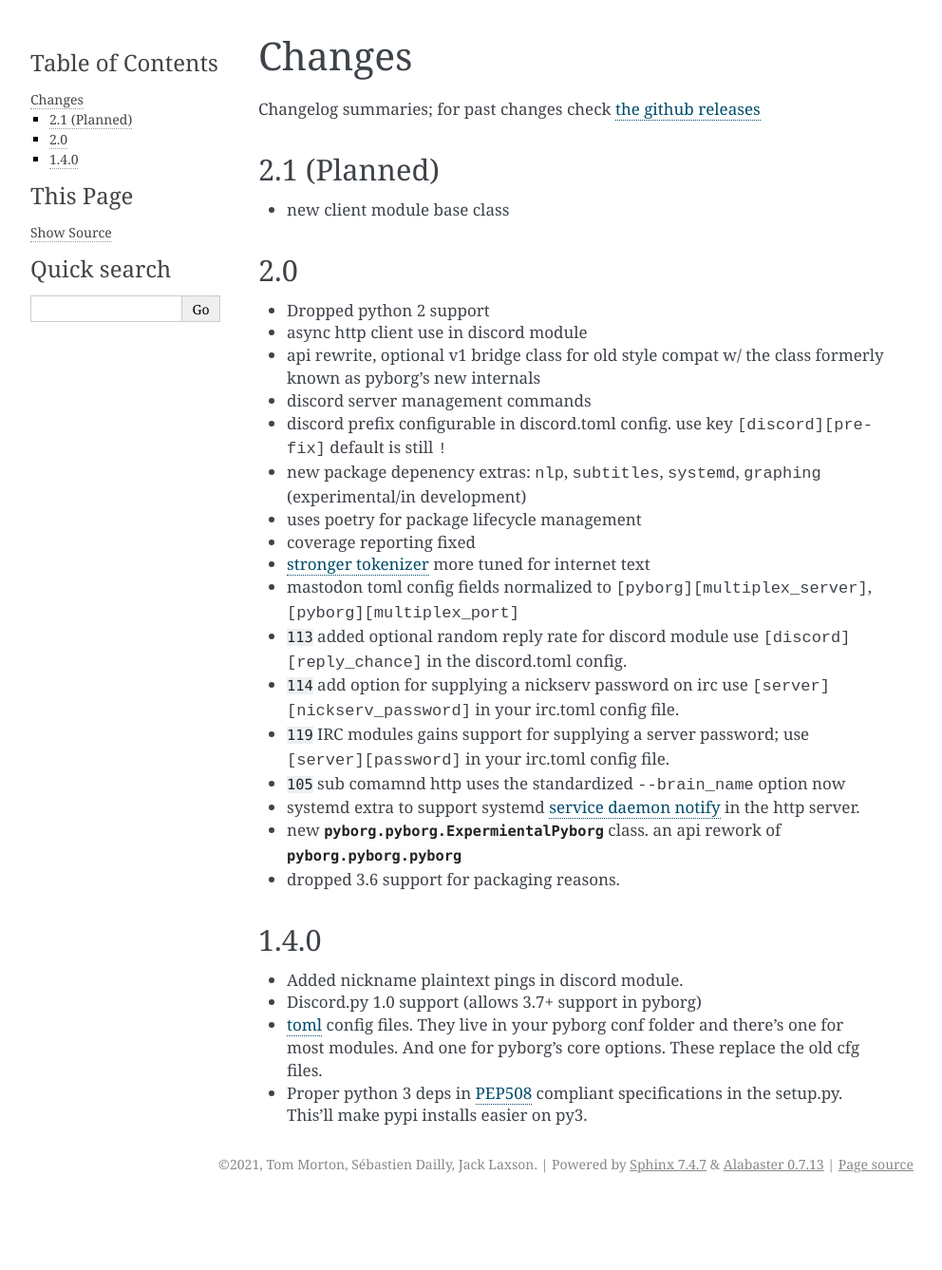
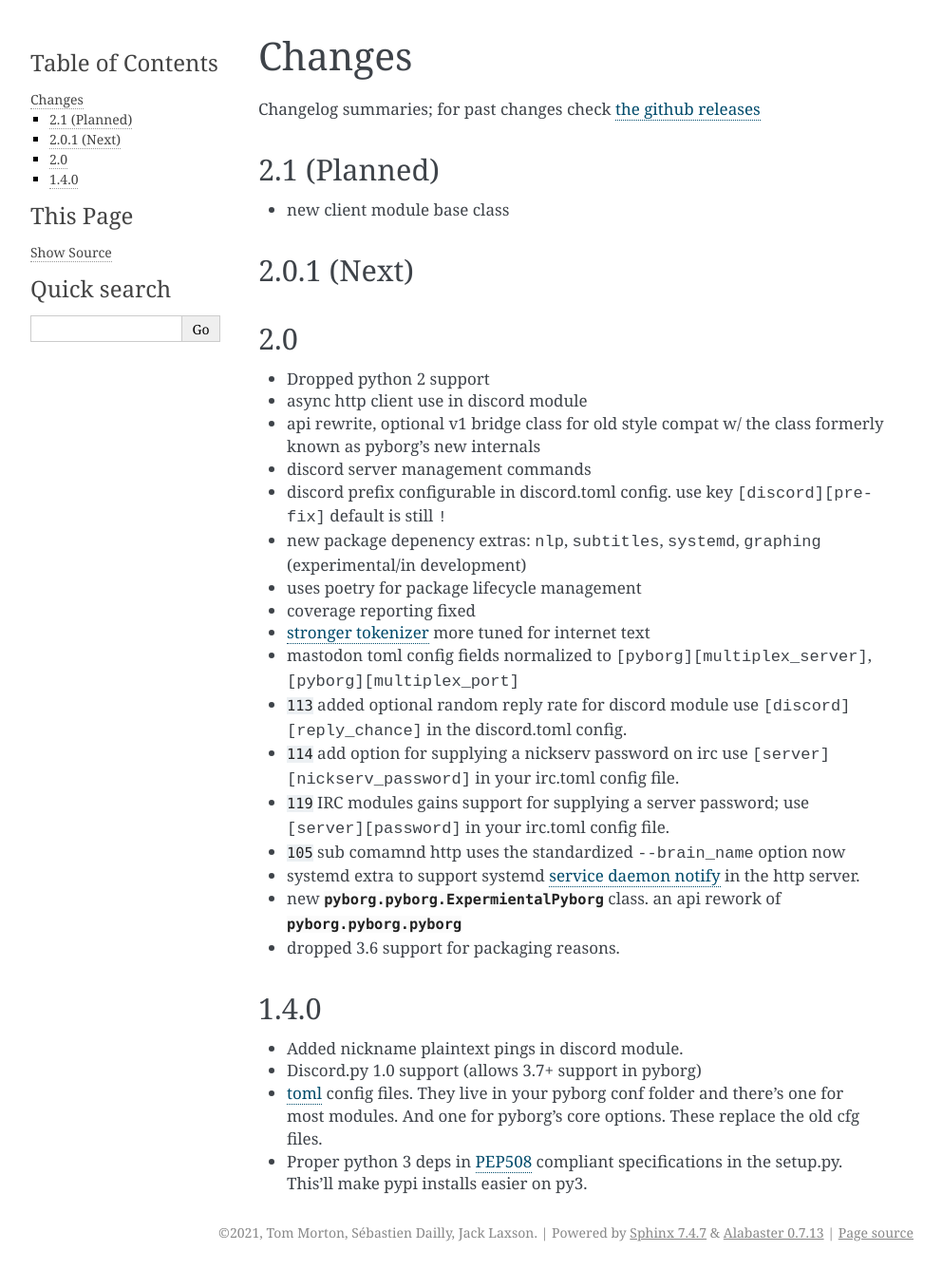
Before and after one commit to jrabbit/pyborg-1up, a Sphinx documentation site: the page built from docs/source/changes.rst, in a window 1280 px wide. Shown: the whole page at 95% size, without its empty margins (148-1140 px from the left). Built offline with Sphinx 7.4.7, drawn with Linux system fonts in a browser that asks for light colours; pages that are not in the unit, such as notebooks, are missing from menus; cross-references to code outside the pages are shown as plain code; before the commit the page ends 1265 px from its top, so only the background shows below that.

Commit message:
add space for next release

```diff
--- a/docs/source/changes.rst
+++ b/docs/source/changes.rst
@@ -7,6 +7,11 @@ Changelog summaries; for past changes check `the github releases <https://github
 2.1 (Planned)
 -------------
 - new client module base class
+
+
+2.0.1 (Next)
+------------
+
 
 2.0
 ---
```
